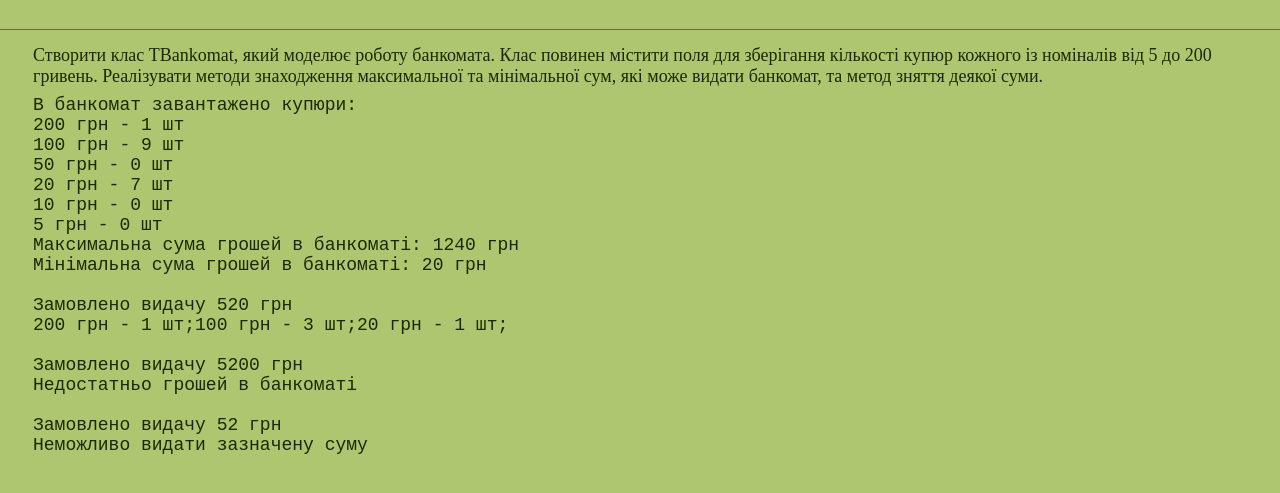
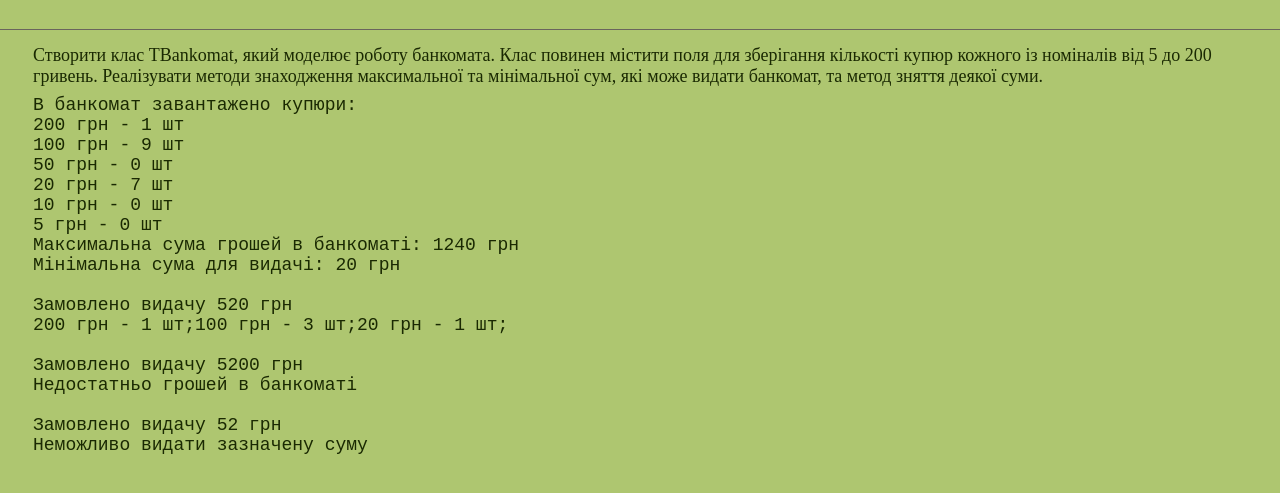
Before and after one commit to InnaElsukova/lessons_JS, a plain HTML site: page lesson_16/tasks/task4.html in a window 1280 px wide. Shown: the part 71-564 px from the top of the page. Drawn offline with Linux system fonts and the light colour scheme.

Commit message:
lesson16

```diff
--- a/lesson_16/tasks/task4.html
+++ b/lesson_16/tasks/task4.html
@@ -107,7 +107,7 @@
                 log(`${banknote.toString()}`)
 
             log(`Максимальна сума грошей в банкоматі: ${bankomat.getMaxSum()} грн`)
-            log(`Мінімальна сума грошей в банкоматі: ${bankomat.getMinSum()} грн`)
+            log(`Мінімальна сума для видачі: ${bankomat.getMinSum()} грн`)
             log(``)
             let amount = 520
             log(`Замовлено видачу ${amount} грн`)
```
